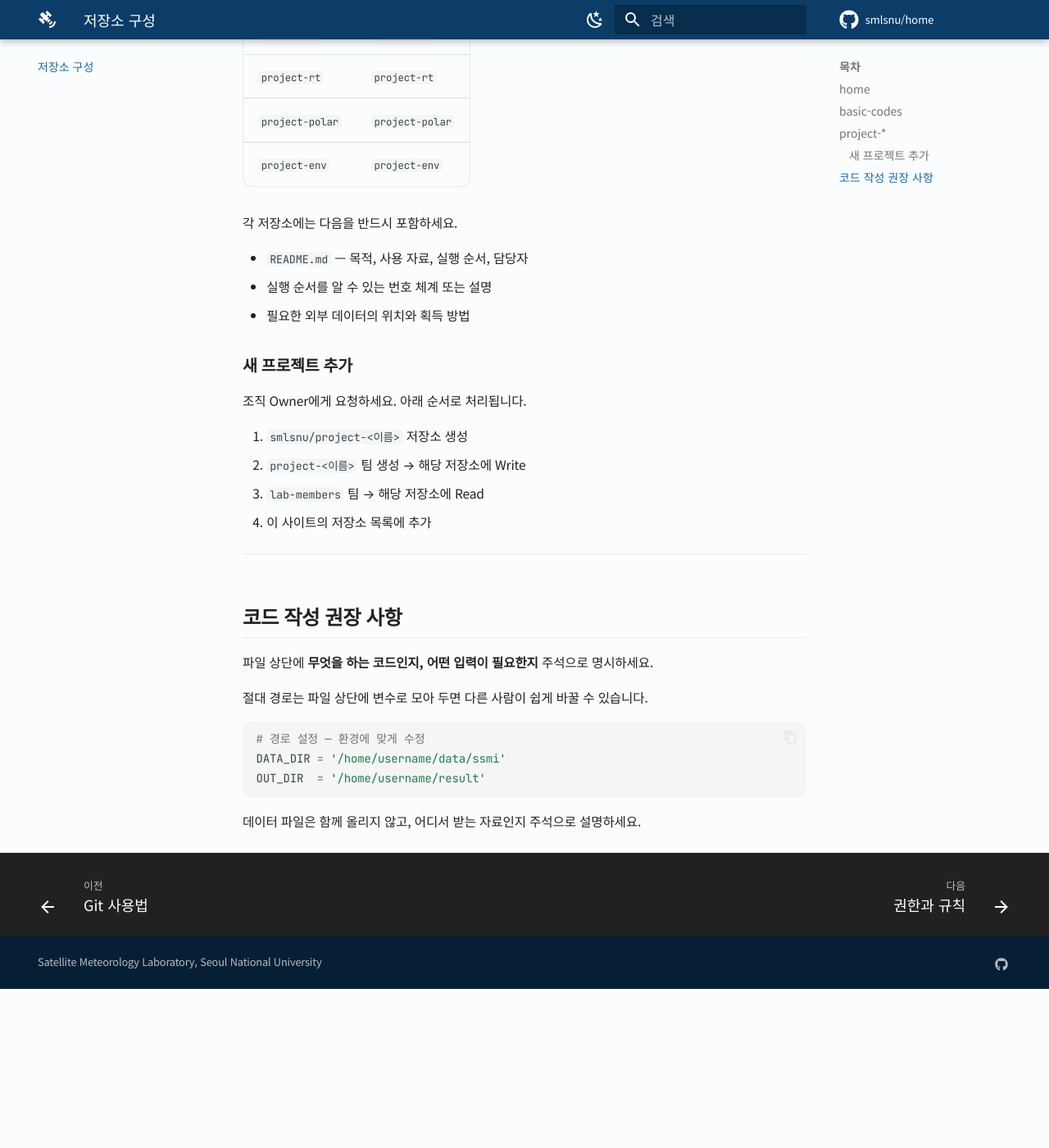
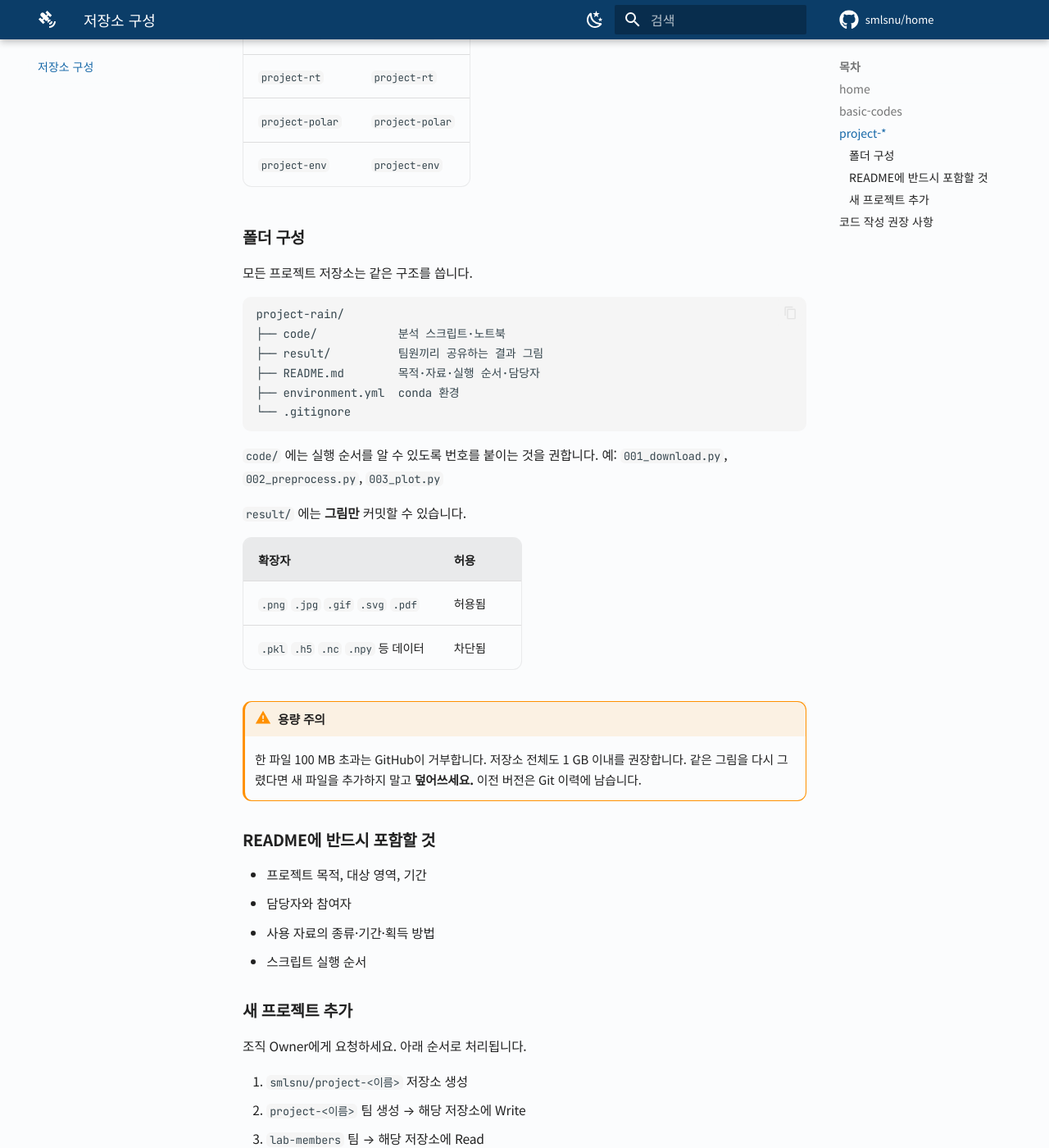
Before and after one commit to smlsnu/home, an MkDocs documentation site: the page built from docs/structure.md, in a window 1280 px wide and 1400 px high, scrolled down 1514 px. Shown: the whole window at 82% size. Built offline with MkDocs 1.6.1 and Material for MkDocs 9.7.7, drawn with Linux system fonts in a browser that asks for light colours; comment, search, counter and statistics services are not loaded; before the commit the page ends 2720 px from its top, so only the background shows below that.

Commit message:
Document code/ and result/ folder convention

````diff
--- a/docs/structure.md
+++ b/docs/structure.md
@@ -55,11 +55,39 @@ basic-codes/
 | `project-polar` | `project-polar` |
 | `project-env` | `project-env` |
 
-각 저장소에는 다음을 반드시 포함하세요.
+### 폴더 구성
 
-- `README.md` — 목적, 사용 자료, 실행 순서, 담당자
-- 실행 순서를 알 수 있는 번호 체계 또는 설명
-- 필요한 외부 데이터의 위치와 획득 방법
+모든 프로젝트 저장소는 같은 구조를 씁니다.
+
+```
+project-rain/
+├── code/            분석 스크립트·노트북
+├── result/          팀원끼리 공유하는 결과 그림
+├── README.md        목적·자료·실행 순서·담당자
+├── environment.yml  conda 환경
+└── .gitignore
+```
+
+`code/` 에는 실행 순서를 알 수 있도록 번호를 붙이는 것을 권합니다.
+예: `001_download.py`, `002_preprocess.py`, `003_plot.py`
+
+`result/` 에는 **그림만** 커밋할 수 있습니다.
+
+| 확장자 | 허용 |
+|--------|------|
+| `.png` `.jpg` `.gif` `.svg` `.pdf` | 허용됨 |
+| `.pkl` `.h5` `.nc` `.npy` 등 데이터 | 차단됨 |
+
+!!! warning "용량 주의"
+    한 파일 100 MB 초과는 GitHub이 거부합니다. 저장소 전체도 1 GB 이내를 권장합니다.
+    같은 그림을 다시 그렸다면 새 파일을 추가하지 말고 **덮어쓰세요.** 이전 버전은 Git 이력에 남습니다.
+
+### README에 반드시 포함할 것
+
+- 프로젝트 목적, 대상 영역, 기간
+- 담당자와 참여자
+- 사용 자료의 종류·기간·획득 방법
+- 스크립트 실행 순서
 
 ### 새 프로젝트 추가
 
````
